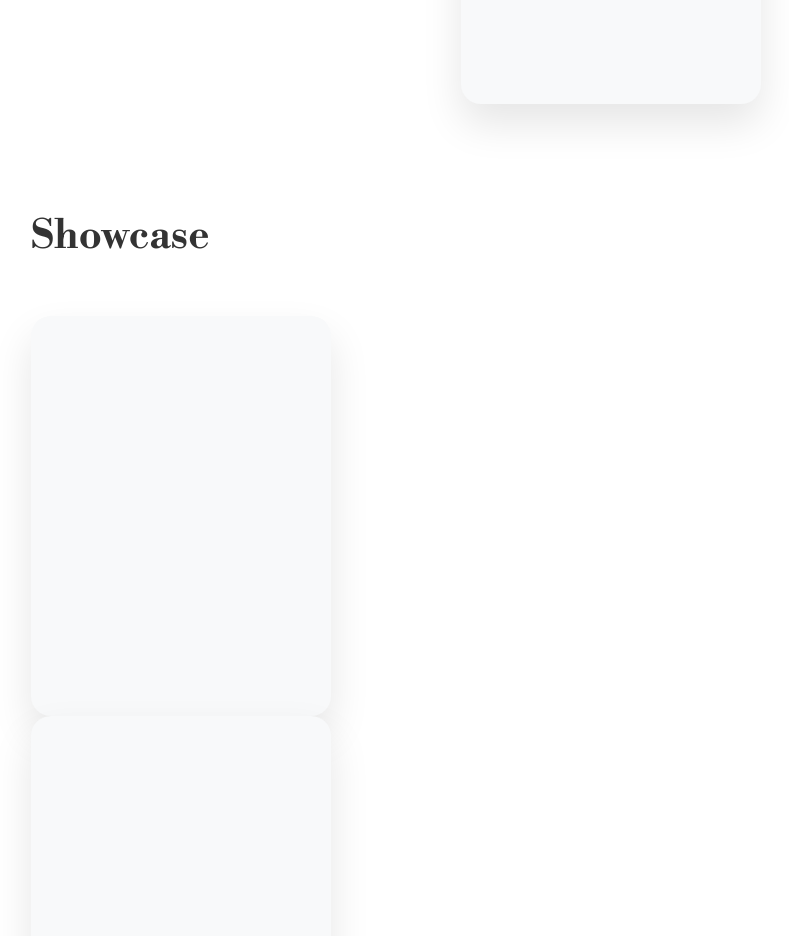
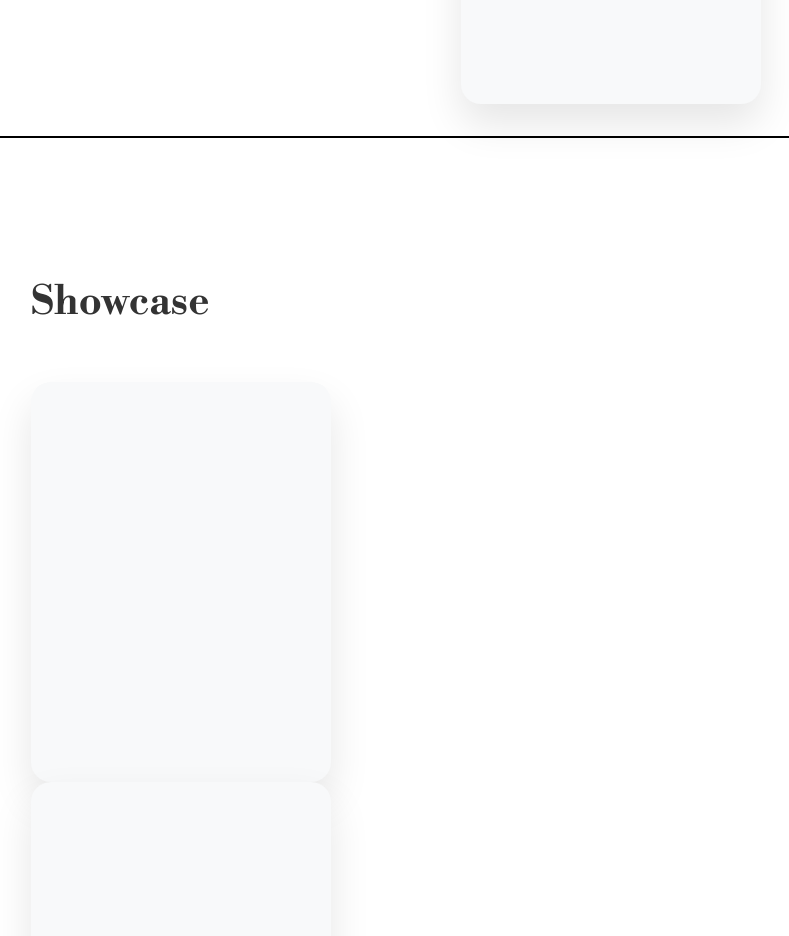
Before and after one commit to Tensuie/Portfolio-Model, a plain HTML site: page index.html in a window 1280 px wide. Shown: the part 2160-3096 px from the top of the page, without its empty margins (29-818 px from the left). Drawn offline with nearby package versions, Linux system fonts and the light colour scheme.

Commit message:
Update index.html

```diff
--- a/index.html
+++ b/index.html
@@ -109,6 +109,7 @@ er<!DOCTYPE html>
                     </div>
                 </div>
     </section>
+    <hr class="full-divider">
 
     <!-- Projects Section - Showcase your work -->
     <section id="projects" class="projects">
```
